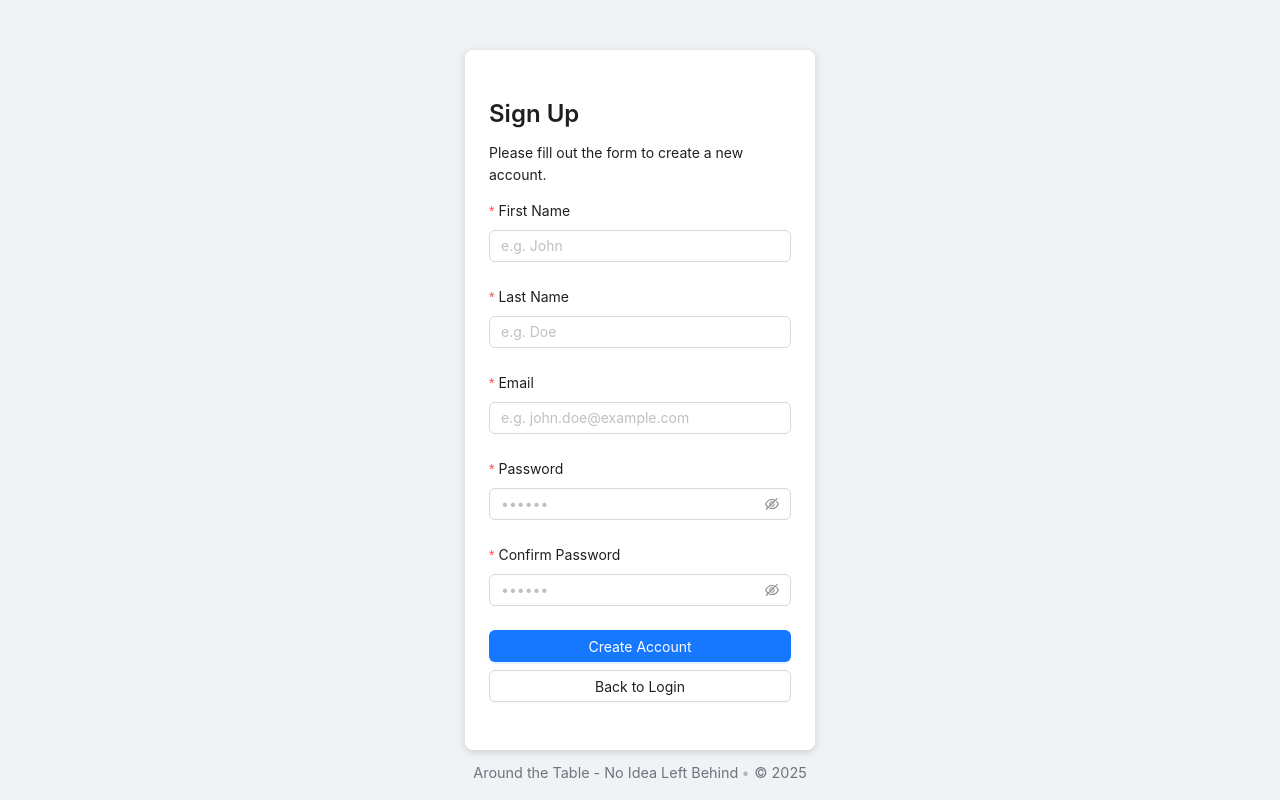
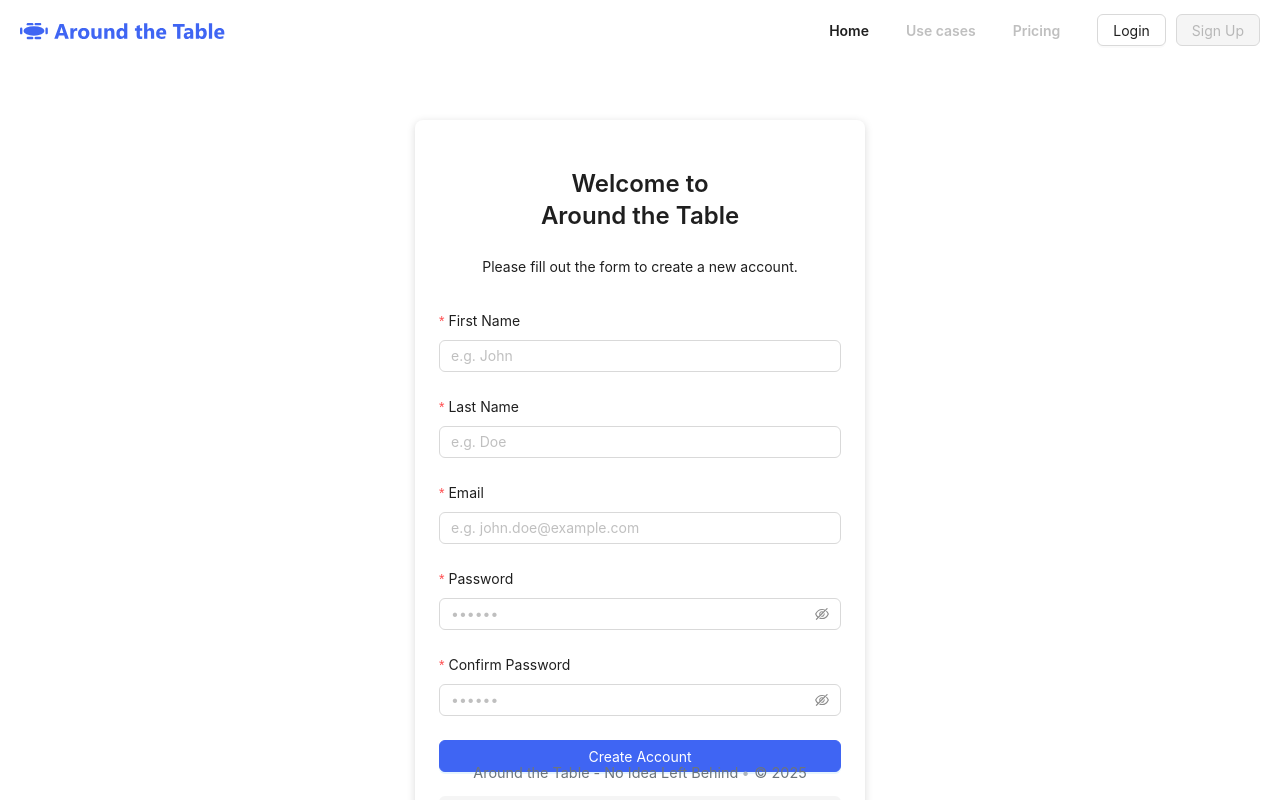
Before and after one commit to thomasstolhaug/aroundthetable_react, a React (Vite) app: page /signup in a window 1280 px wide. Built offline with nearby package versions, Linux system fonts and the light colour scheme; no server answers.

Commit message:
Changed the url for password reset and changed som UI stuff

```diff
--- a/src/pages/RequestResetPasswordPage/RequestResetPasswordPage.tsx
+++ b/src/pages/RequestResetPasswordPage/RequestResetPasswordPage.tsx
@@ -1,5 +1,5 @@
 import React, { useState } from "react";
-import { Button, Card, Form, Input, Typography, message } from "antd";
+import { Button, Card, Form, Input, Typography } from "antd";
 import axios from "axios";
 import { useCsrf } from "../../context/CsrfProvider";
 
@@ -8,49 +8,82 @@ axios.defaults.withCredentials = true;
 const ResetPassword: React.FC = () => {
 	const { tokenLoaded } = useCsrf();
 	const [submitting, setSubmitting] = useState(false);
+	const [isSubmitted, setIsSubmitted] = useState(false);
 
 	const onFinish = async (values: { email: string }) => {
 		try {
 			setSubmitting(true);
-			await axios.post("/api/users/forgot_password/", {
+			await axios.post("/api/users/request-password-mail/", {
 				email: values.email,
 			});
-			message.success(
-				"If an account exists with this email, you will receive password reset instructions."
-			);
+			setIsSubmitted(true);
 		} catch (err) {
 			// We don't want to reveal if the email exists or not for security
-			message.success(
-				"If an account exists with this email, you will receive password reset instructions."
-			);
+			setIsSubmitted(true);
 			console.error("Password reset request error:", err);
 		} finally {
 			setSubmitting(false);
 		}
 	};
 
-	return (
-		<div
+	const renderSuccessMessage = () => (
+		<>
+			<Typography.Title
+				level={3}
 				style={{
-				position: "fixed",
-				top: 0,
-				left: 0,
-				right: 0,
-				bottom: 0,
-				display: "flex",
-				justifyContent: "center",
-				alignItems: "center",
-				background: "#f0f2f5",
+					marginBottom: 24,
+					textAlign: "center",
 				}}
 			>
-			<Card style={{ width: 350, maxWidth: "90%" }} bordered={false}>
-				<div style={{ textAlign: "center", marginBottom: 24 }}>
-					<Typography.Title level={3}>Reset Password</Typography.Title>
-					<Typography.Text type="secondary">
-						Enter your email address and we'll send you instructions to reset
-						your password.
-					</Typography.Text>
-				</div>
+				Check Your Email
+			</Typography.Title>
+
+			<Typography.Paragraph
+				style={{
+					textAlign: "center",
+					marginBottom: 32,
+				}}
+			>
+				If an account exists with this email address, we've sent instructions to
+				reset your password. Please check your inbox and spam folder.
+			</Typography.Paragraph>
+
+			<Button
+				type="primary"
+				href="/"
+				block
+				style={{
+					backgroundColor: "#3f65f3",
+					borderColor: "#3f65f3",
+				}}
+			>
+				Return to Home
+			</Button>
+		</>
+	);
+
+	const renderRequestForm = () => (
+		<>
+			<Typography.Title
+				level={3}
+				style={{
+					marginBottom: 24,
+					textAlign: "center",
+				}}
+			>
+				Welcome to
+				<br /> Around the Table
+			</Typography.Title>
+
+			<Typography.Paragraph
+				style={{
+					textAlign: "center",
+					marginBottom: 32,
+				}}
+			>
+				Enter your email address and we'll send you instructions to reset your
+				password.
+			</Typography.Paragraph>
 
 			<Form
 				name="resetPasswordForm"
@@ -77,10 +110,12 @@ const ResetPassword: React.FC = () => {
 						block
 						disabled={!tokenLoaded}
 						loading={submitting}
+						style={{
+							backgroundColor: "#3f65f3",
+							borderColor: "#3f65f3",
+						}}
 					>
-							{tokenLoaded
-								? "Send Reset Instructions"
-								: "Waiting for server..."}
+						{tokenLoaded ? "Send Reset Instructions" : "Waiting for server..."}
 					</Button>
 				</Form.Item>
 			</Form>
@@ -93,6 +128,35 @@ const ResetPassword: React.FC = () => {
 			>
 				Back to Login
 			</Button>
+		</>
+	);
+
+	return (
+		<div
+			style={{
+				position: "fixed",
+				top: 64,
+				left: 0,
+				right: 0,
+				bottom: 0,
+				display: "flex",
+				justifyContent: "center",
+				alignItems: "flex-start",
+				background: "#ffffff",
+				padding: "40px 16px",
+				overflowY: "auto",
+			}}
+		>
+			<Card
+				style={{
+					width: "100%",
+					maxWidth: "450px",
+					boxShadow: "0 2px 8px rgba(0,0,0,0.15)",
+					marginTop: "2vh",
+				}}
+				bordered={false}
+			>
+				{isSubmitted ? renderSuccessMessage() : renderRequestForm()}
 			</Card>
 		</div>
 	);
--- a/src/pages/SignUpPage/SignUpPage.tsx
+++ b/src/pages/SignUpPage/SignUpPage.tsx
@@ -1,18 +1,11 @@
 // src/pages/SignUpPage.tsx
 import React, { useState } from "react";
-import {
-	Card,
-	Form,
-	Input,
-	Button,
-	Typography,
-	message,
-	Space,
-	Tooltip,
-} from "antd";
+import { Card, Form, Input, Button, Typography, message } from "antd";
 import axios from "axios";
 import { Link } from "react-router-dom";
 import { useCsrf } from "../../context/CsrfProvider";
+import NavBar from "../../components/Layouts/TopNavbar/TopNavbar";
+import "./SignUpPage.css";
 
 const SignUpPage: React.FC = () => {
 	const { csrfToken } = useCsrf();
@@ -54,34 +47,63 @@ const SignUpPage: React.FC = () => {
 	};
 
 	return (
+		<>
+			<NavBar />
 			<div
 				style={{
 					position: "fixed",
-				top: 0,
+					top: 64,
 					left: 0,
 					right: 0,
 					bottom: 0,
 					display: "flex",
 					justifyContent: "center",
-				alignItems: "center",
-				background: "#f0f2f5",
+					alignItems: "flex-start",
+					background: "#ffffff",
+					padding: "40px 16px",
+					overflowY: "auto",
 				}}
 			>
 				<Card
 					style={{
-					width: 350,
-					maxWidth: "90%",
+						width: "100%",
+						maxWidth: "450px",
 						boxShadow: "0 2px 8px rgba(0,0,0,0.15)",
+						marginTop: "2vh",
 					}}
 					bordered={false}
 				>
-				<Typography.Title level={3}>Sign Up</Typography.Title>
+					<Typography.Title
+						level={3}
+						style={{
+							marginBottom: 24,
+							textAlign: "center",
+						}}
+					>
+						Welcome to
+						<br /> Around the Table
+					</Typography.Title>
 
-				<Typography.Paragraph>
+					<Typography.Paragraph
+						style={{
+							textAlign: "center",
+							marginBottom: 32,
+						}}
+					>
 						Please fill out the form to create a new account.
 					</Typography.Paragraph>
 
-				<Form layout="vertical" onFinish={onFinish}>
+					<Form
+						layout="vertical"
+						onFinish={onFinish}
+						autoComplete="off"
+						initialValues={{
+							email: "",
+							password: "",
+							first_name: "",
+							last_name: "",
+						}}
+					>
 						<Form.Item
 							label="First Name"
 							name="first_name"
@@ -95,7 +117,9 @@ const SignUpPage: React.FC = () => {
 						<Form.Item
 							label="Last Name"
 							name="last_name"
-						rules={[{ required: true, message: "Please enter your last name" }]}
+							rules={[
+								{ required: true, message: "Please enter your last name" },
+							]}
 						>
 							<Input placeholder="e.g. Doe" />
 						</Form.Item>
@@ -105,7 +129,10 @@ const SignUpPage: React.FC = () => {
 							name="email"
 							rules={[
 								{ required: true, message: "Please enter your email" },
-							{ type: "email", message: "Please enter a valid email address" },
+								{
+									type: "email",
+									message: "Please enter a valid email address",
+								},
 							]}
 						>
 							<Input placeholder="e.g. john.doe@example.com" />
@@ -114,7 +141,9 @@ const SignUpPage: React.FC = () => {
 						<Form.Item
 							label="Password"
 							name="password"
-						rules={[{ required: true, message: "Please enter your password" }]}
+							rules={[
+								{ required: true, message: "Please enter your password" },
+							]}
 						>
 							<Input.Password placeholder="••••••" />
 						</Form.Item>
@@ -138,26 +167,30 @@ const SignUpPage: React.FC = () => {
 							<Input.Password placeholder="••••••" />
 						</Form.Item>
 
-					<Form.Item>
-						<Space direction="vertical" style={{ width: "100%" }}>
-							<Tooltip title="Sign up is currently invite-only">
+						<Form.Item style={{ marginTop: 24 }}>
 							<Button
 								type="primary"
 								htmlType="submit"
 								loading={loading}
 								block
+								style={{
+									backgroundColor: "#3f65f3",
+									borderColor: "#3f65f3",
+								}}
 							>
 								Create Account
 							</Button>
-							</Tooltip>
-							<Link to="/login">
-								<Button block>Back to Login</Button>
-							</Link>
-						</Space>
 						</Form.Item>
 					</Form>
+
+					<Link to="/login">
+						<Button type="text" block style={{ backgroundColor: "#f5f5f5" }}>
+							Already have an account? Log in
+						</Button>
+					</Link>
 				</Card>
 			</div>
+		</>
 	);
 };
 
```
Lines whose indentation alone changed are shown as unchanged.
